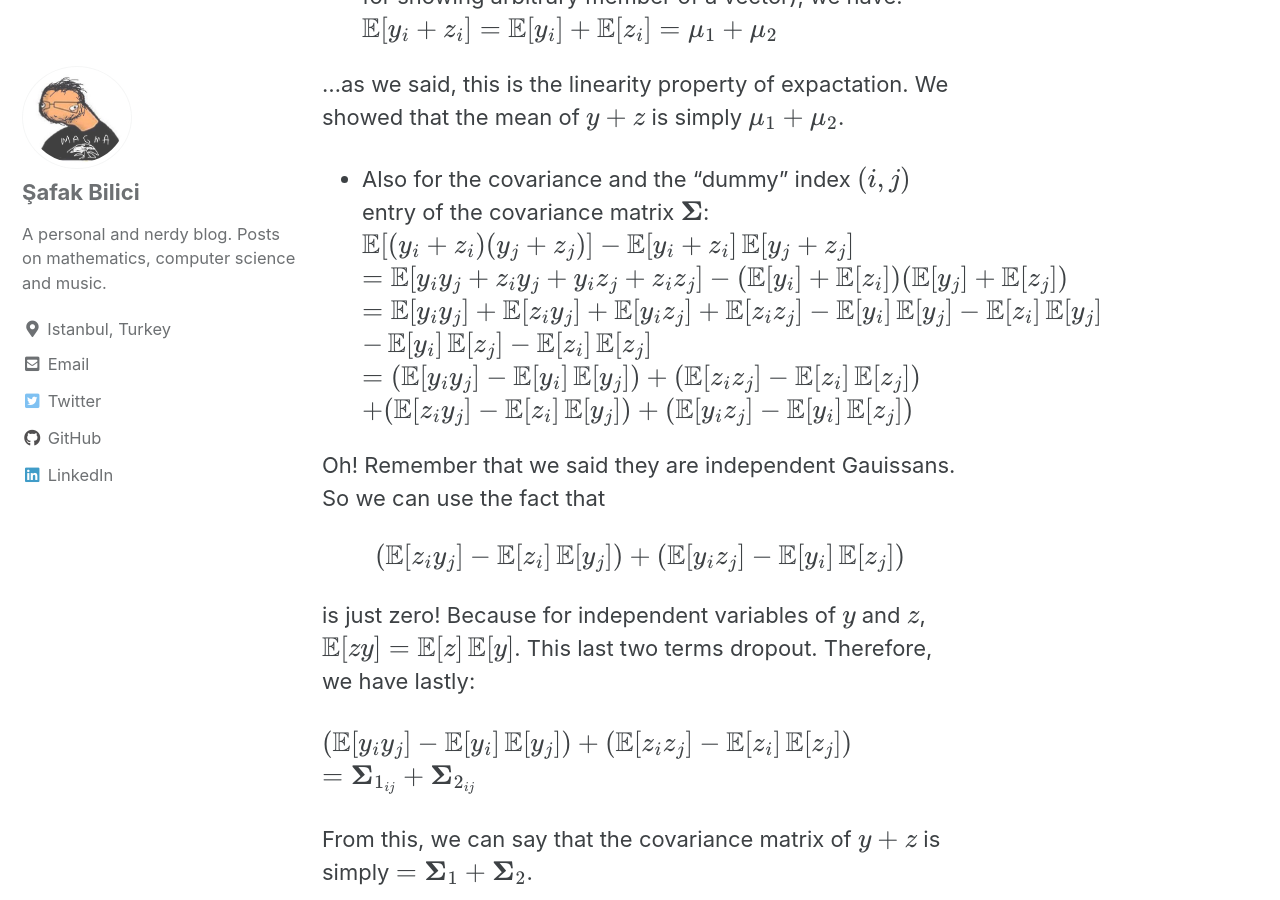
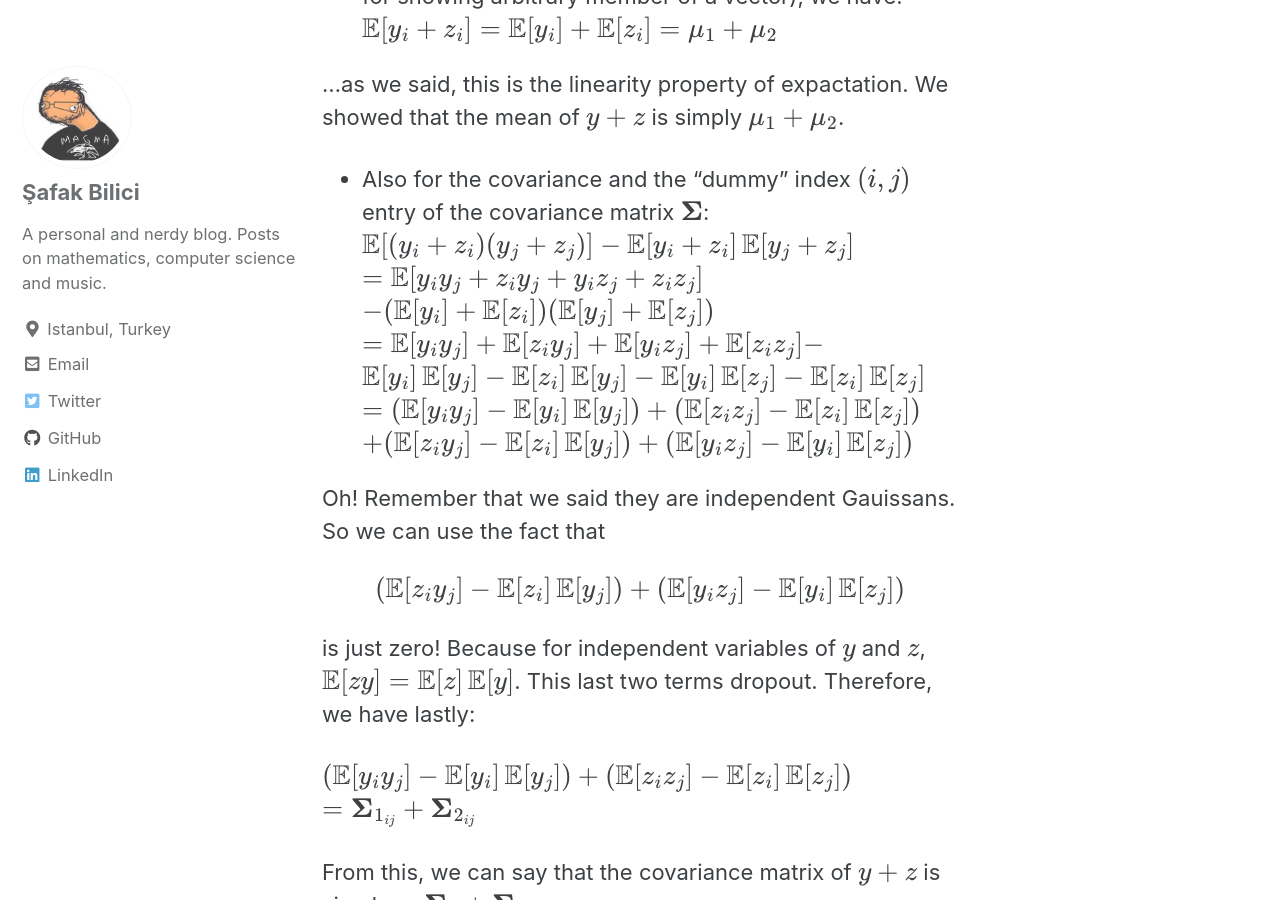
Before and after one commit to safakkbilici/safakkbilici.github.io, a Jekyll site: the page built from _posts/2020-07-06-getting-started.md, in a window 1280 px wide and 900 px high, scrolled down 1415 px. Built offline with Jekyll 4.4.1, drawn with Linux system fonts in a browser that asks for light colours; cached includes are drawn as plain includes; formulas are drawn with MathJax 3.

Commit message:
beautiful typesetting with LaTeX

```diff
--- a/_posts/2020-07-06-getting-started.md
+++ b/_posts/2020-07-06-getting-started.md
@@ -29,9 +29,10 @@
 
 - Also for the covariance and the "dummy" index $$(i,j)$$ entry of the covariance matrix $$\boldsymbol\Sigma$$:
 $$\mathop{\mathbb{E}}[(y_i + z_i)(y_j+z_j)] - \mathop{\mathbb{E}}[y_i + z_i]\mathop{\mathbb{E}}[y_j + z_j]$$
-$$= \mathop{\mathbb{E}}[y_i y_j+z_i y_j+y_i z_j+z_i z_j] - (\mathop{\mathbb{E}}[y_i]+\mathop{\mathbb{E}}[z_i])(\mathop{\mathbb{E}}[y_j]+\mathop{\mathbb{E}}[z_j])$$
-$$=\mathop{\mathbb{E}}[y_iy_j]+\mathop{\mathbb{E}}[z_iy_j]+\mathop{\mathbb{E}}[y_iz_j]+\mathop{\mathbb{E}}[z_iz_j]-\mathop{\mathbb{E}}[y_i]\mathop{\mathbb{E}}[y_j]-\mathop{\mathbb{E}}[z_i]\mathop{\mathbb{E}}[y_j]$$
-$$-\mathop{\mathbb{E}}[y_i]\mathop{\mathbb{E}}[z_j]-\mathop{\mathbb{E}}[z_i]\mathop{\mathbb{E}}[z_j]$$
+$$= \mathop{\mathbb{E}}[y_i y_j+z_i y_j+y_i z_j+z_i z_j]$$
+$$- (\mathop{\mathbb{E}}[y_i]+\mathop{\mathbb{E}}[z_i])(\mathop{\mathbb{E}}[y_j]+\mathop{\mathbb{E}}[z_j])$$
+$$=\mathop{\mathbb{E}}[y_iy_j]+\mathop{\mathbb{E}}[z_iy_j]+\mathop{\mathbb{E}}[y_iz_j]+\mathop{\mathbb{E}}[z_iz_j]-$$
+$$\mathop{\mathbb{E}}[y_i]\mathop{\mathbb{E}}[y_j]-\mathop{\mathbb{E}}[z_i]\mathop{\mathbb{E}}[y_j]-\mathop{\mathbb{E}}[y_i]\mathop{\mathbb{E}}[z_j]-\mathop{\mathbb{E}}[z_i]\mathop{\mathbb{E}}[z_j]$$
 $$=(\mathop{\mathbb{E}}[y_iy_j] - \mathop{\mathbb{E}}[y_i]\mathop{\mathbb{E}}[y_j]) + (\mathop{\mathbb{E}}[z_iz_j]-\mathop{\mathbb{E}}[z_i]\mathop{\mathbb{E}}[z_j])$$
 $$ + (\mathop{\mathbb{E}}[z_iy_j]-\mathop{\mathbb{E}}[z_i]\mathop{\mathbb{E}}[y_j])+(\mathop{\mathbb{E}}[y_iz_j] - \mathop{\mathbb{E}}[y_i]\mathop{\mathbb{E}}[z_j])$$
 
```
